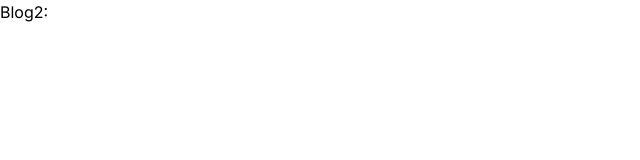
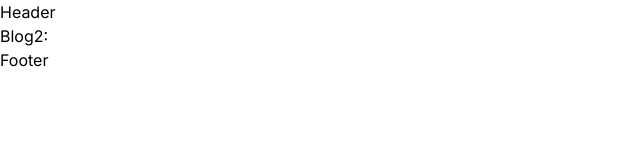
Before and after one commit to mustafadurmaz/nextjs13, a Next.js app: page / in a window 1280 px wide. Shown: the top 160 px of the page, without its empty margins (0-640 px from the left). Built offline with nearby package versions, Linux system fonts and the light colour scheme.

Commit message:
sample layout added

```diff
--- a/src/app/layout.tsx
+++ b/src/app/layout.tsx
@@ -16,7 +16,11 @@
 }>) {
   return (
     <html lang="en">
-      <body className={inter.className}>{children}</body>
+      <body className={inter.className}>
+        <header>Header</header>
+        {children}
+        <footer>Footer</footer>
+        </body>
     </html>
   );
 }
```
